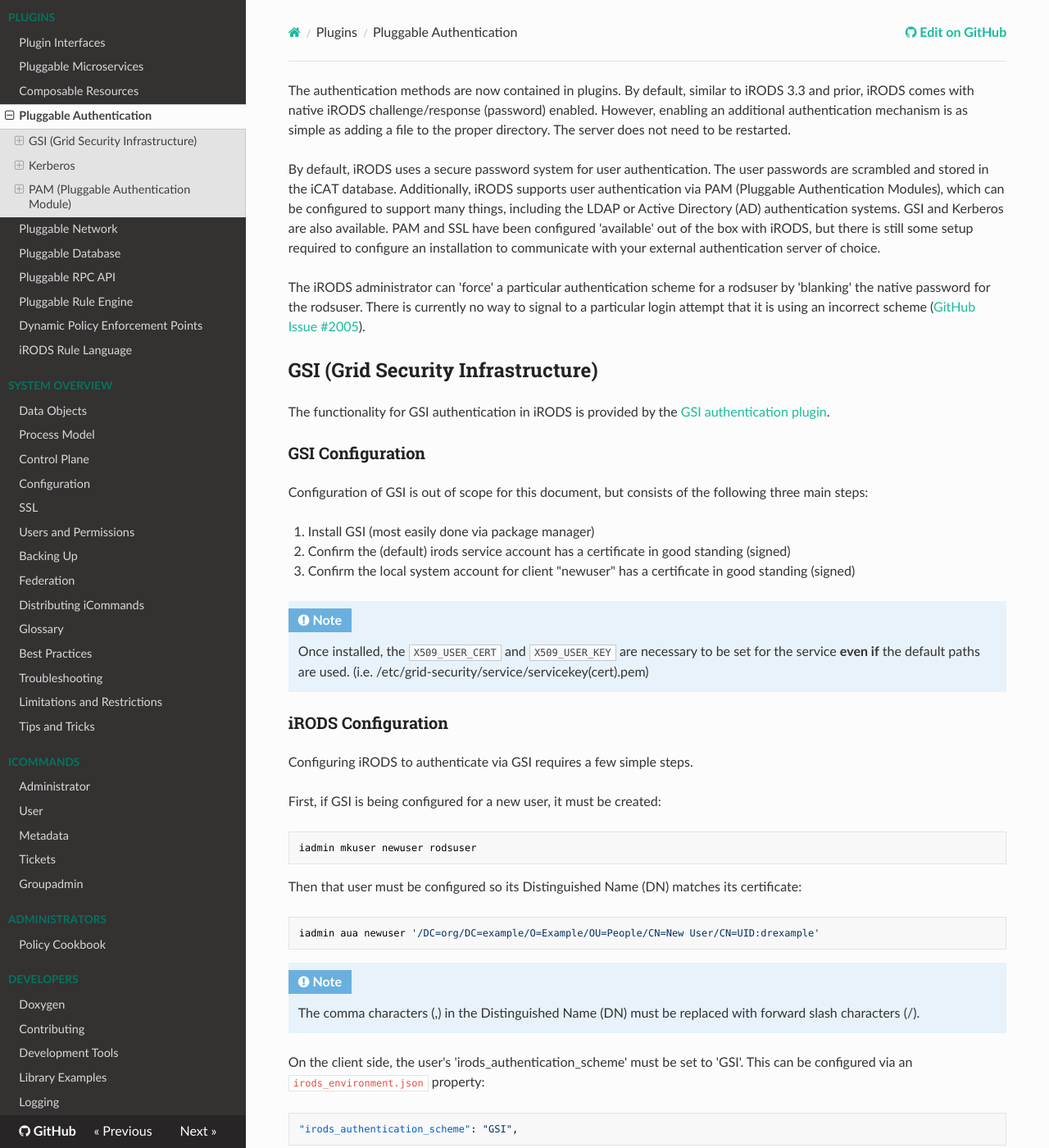
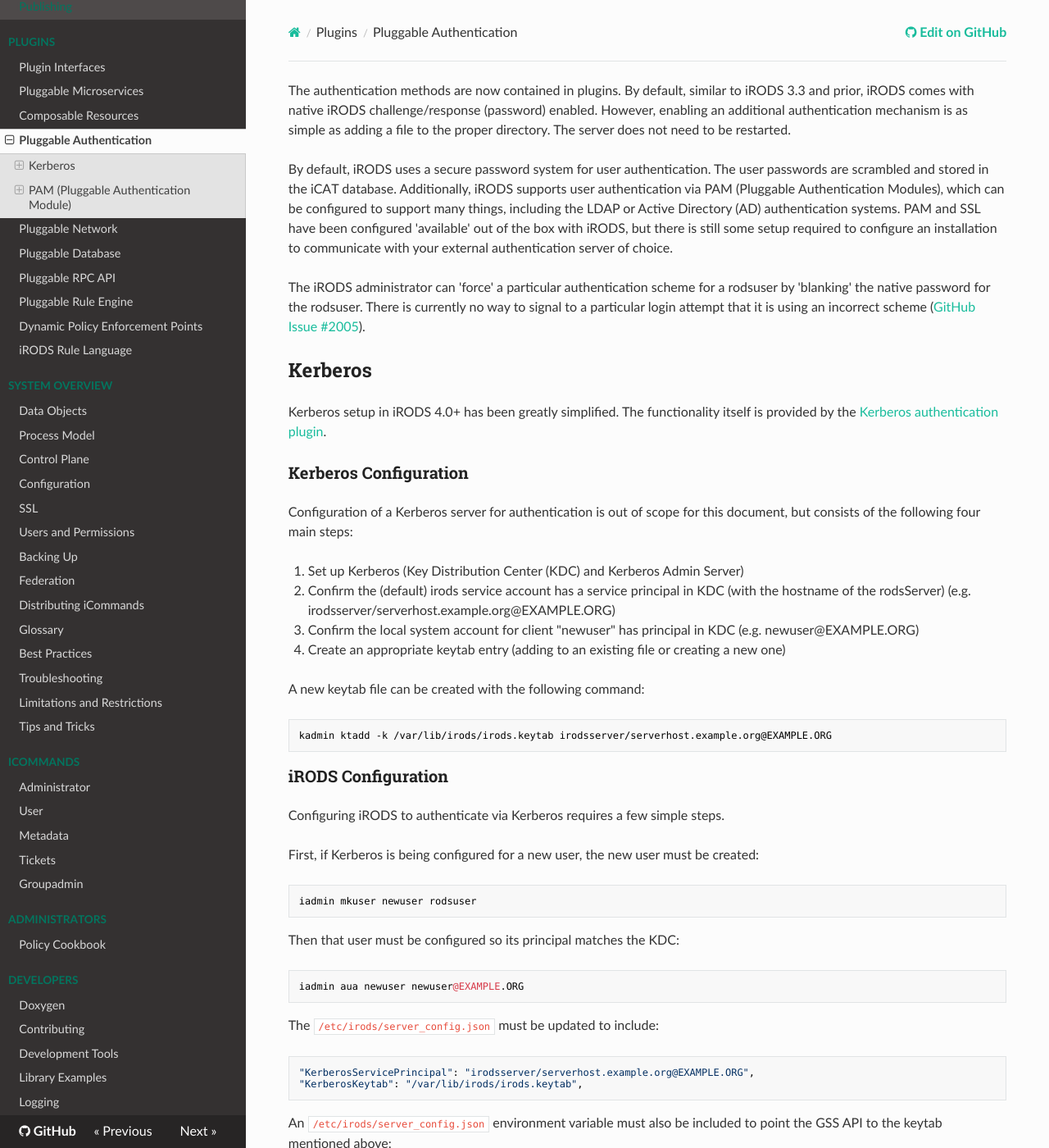
Before and after one commit to irods/irods_docs, an MkDocs documentation site: the page built from docs/plugins/pluggable_authentication.md, in a window 1280 px wide and 1400 px high. Shown: the whole window at 82% size. Built offline with MkDocs 1.6.1, drawn with Linux system fonts in a browser that asks for light colours; nearby versions of some CDN libraries; some of the changed text lies outside the part shown.

Commit message:
[irods/irods#7358] Pluggable Authentication: Remove GSI

```diff
--- a/docs/plugins/pluggable_authentication.md
+++ b/docs/plugins/pluggable_authentication.md
@@ -2,70 +2,9 @@
 
 The authentication methods are now contained in plugins.  By default, similar to iRODS 3.3 and prior, iRODS comes with native iRODS challenge/response (password) enabled.  However, enabling an additional authentication mechanism is as simple as adding a file to the proper directory.  The server does not need to be restarted.
 
-By default, iRODS uses a secure password system for user authentication.  The user passwords are scrambled and stored in the iCAT database.  Additionally, iRODS supports user authentication via PAM (Pluggable Authentication Modules), which can be configured to support many things, including the LDAP or Active Directory (AD) authentication systems.  GSI and Kerberos are also available.  PAM and SSL have been configured 'available' out of the box with iRODS, but there is still some setup required to configure an installation to communicate with your external authentication server of choice.
+By default, iRODS uses a secure password system for user authentication.  The user passwords are scrambled and stored in the iCAT database.  Additionally, iRODS supports user authentication via PAM (Pluggable Authentication Modules), which can be configured to support many things, including the LDAP or Active Directory (AD) authentication systems.  PAM and SSL have been configured 'available' out of the box with iRODS, but there is still some setup required to configure an installation to communicate with your external authentication server of choice.
 
 The iRODS administrator can 'force' a particular authentication scheme for a rodsuser by 'blanking' the native password for the rodsuser.  There is currently no way to signal to a particular login attempt that it is using an incorrect scheme ([GitHub Issue #2005](https://github.com/irods/irods/issues/2005)).
-
-## GSI (Grid Security Infrastructure)
-
-The functionality for GSI authentication in iRODS is provided by the [GSI authentication plugin](https://github.com/irods/irods_auth_plugin_gsi).
-
-### GSI Configuration
-
-Configuration of GSI is out of scope for this document, but consists of the following three main steps:
-
-1. Install GSI (most easily done via package manager)
-2. Confirm the (default) irods service account has a certificate in good standing (signed)
-3. Confirm the local system account for client "newuser" has a certificate in good standing (signed)
-
-!!! Note
-    Once installed, the `X509_USER_CERT` and `X509_USER_KEY` are necessary to be set for the service **even if** the default paths are used. (i.e. /etc/grid-security/service/servicekey(cert).pem)
-
-### iRODS Configuration
-
-Configuring iRODS to authenticate via GSI requires a few simple steps.
-
-First, if GSI is being configured for a new user, it must be created:
-
-~~~
-iadmin mkuser newuser rodsuser
-~~~
-
-Then that user must be configured so its Distinguished Name (DN) matches its certificate:
-
-~~~
-iadmin aua newuser '/DC=org/DC=example/O=Example/OU=People/CN=New User/CN=UID:drexample'
-~~~
-
-!!! Note
-    The comma characters (,) in the Distinguished Name (DN) must be replaced with forward slash characters (/).
-
-On the client side, the user's 'irods_authentication_scheme' must be set to 'GSI'.  This can be configured via an `irods_environment.json` property:
-
-~~~
-"irods_authentication_scheme": "GSI",
-~~~
-
-Then, to authenticate with a temporary proxy certificate:
-
-~~~
-grid-proxy-init
-~~~
-
-This will prompt for the user's GSI password.  If the user is successfully authenticated, temporary certificates are issued and setup in the user's environment.  The certificates are good, by default, for 24 hours.
-
-In addition, if users want to authenticate the server, they can set 'irods_gsi_server_dn' in their user environment. This will cause the system to do mutual authentication instead of just authenticating the client user to the server.
-
-### Limitations
-
-The iRODS administrator will see two limitations when using GSI authentication:
-
-1. The 'client_user_name' environment variable will fail (the admin cannot alias as another user)
-2. The `iadmin moduser password` will fail (cannot update the user's password)
-
-The workaround is to use iRODS native authentication when using these.
-
-`ipasswd` for rodsusers will also fail, but it is not an issue as it would be trying to update their (unused) iRODS native password.  They should not be updating their GSI passwords via iCommands.
 
 ## Kerberos
 
```
Also changed, not shown: docs/system_overview/federation.md (+1 -3 lines).
